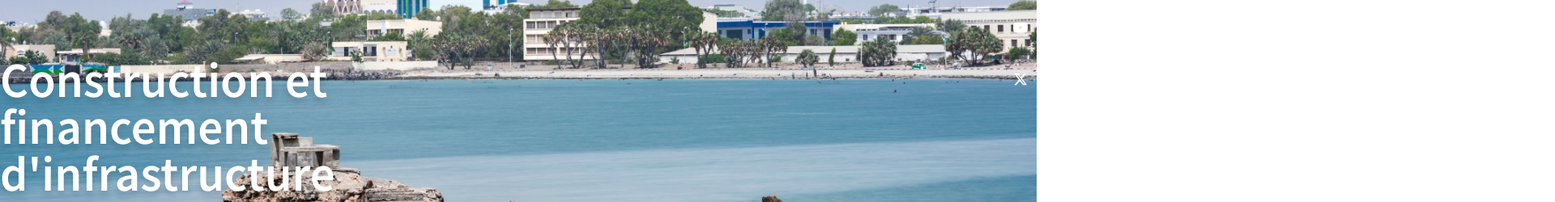
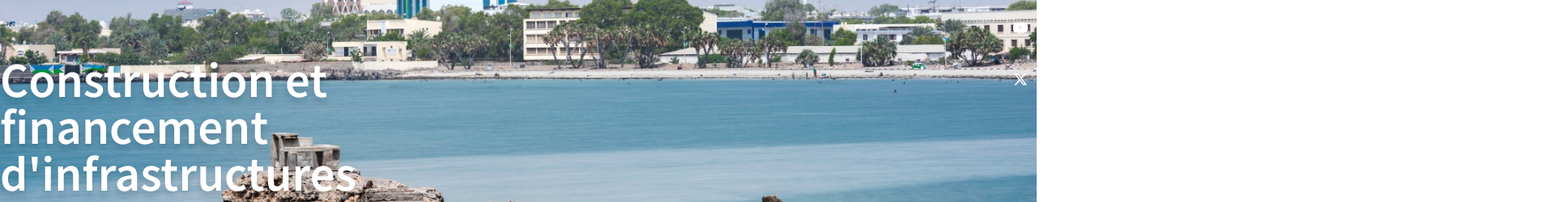
Before and after one commit to jhouedanou/aridge, a Nuxt app: page / in a window 1280 px wide. Shown: the part 366-616 px from the top of the page at 81% size, 1920 px wide, since content can reach past the window. Built offline with nearby package versions, Linux system fonts and the light colour scheme.

Commit message:
Update hero title to plural form
Changed 'infrastructure' to 'infrastructures' in both HeroSection.vue and content.json for consistency and improved clarity.

```diff
--- a/components/HeroSection.vue
+++ b/components/HeroSection.vue
@@ -18,7 +18,7 @@ import { useContent } from '~/composables/useContent'
 
 const { getText } = useContent()
 
-const heroTitle = computed(() => getText('hero.title', 'Construction et financement d\'infrastructure'))
+const heroTitle = computed(() => getText('hero.title', 'Construction et financement d\'infrastructures'))
 const heroSubtitle = computed(() => getText('hero.subtitle', 'En savoir plus'))
 const heroCTA = computed(() => getText('hero.cta', 'En savoir plus'))
 </script>
--- a/public/content.json
+++ b/public/content.json
@@ -12,7 +12,7 @@
       }
     },
     "hero": {
-      "title": "Construction et financement d'infrastructure",
+      "title": "Construction et financement d'infrastructures",
       "subtitle": "En savoir plus",
       "cta": "En savoir plus"
     },
```
